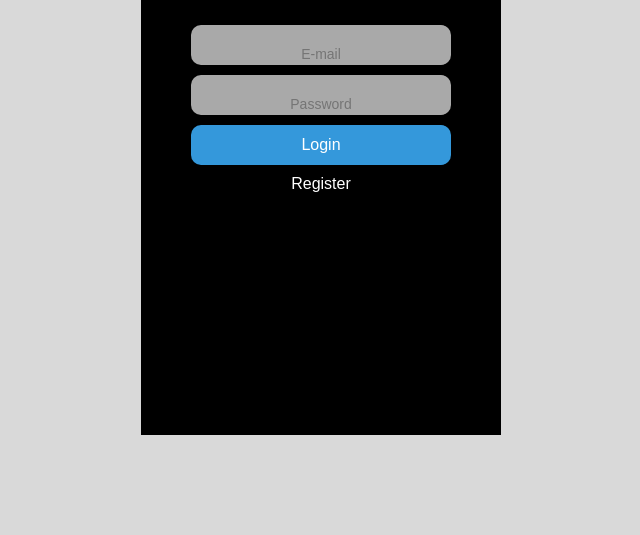
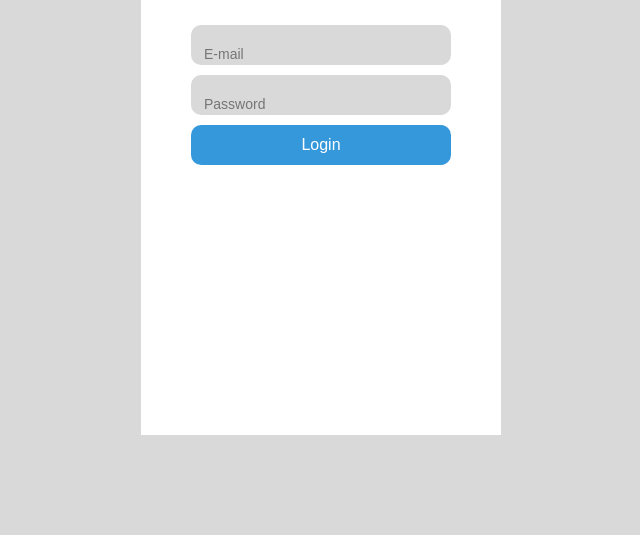
Before and after one commit to bashman1/iReporter, a plain HTML site: page index.html in a window 1280 px wide. Shown: the part 265-800 px from the top of the page, without its empty margins (319-959 px from the left). Drawn offline with Linux system fonts and the light colour scheme.

Commit message:
added the readme instructions and feedback changes

```diff
--- a/css/style.css
+++ b/css/style.css
@@ -67,9 +67,9 @@ html, body {
 	top: 50%;
 	left: 50%;
 	transform: translate(-50%,-50%);
-	color: #fff;
+	color: #000;
 	text-align: center;
-	background-color: #000;
+	background-color: #fff;
 
 	/*opacity: 0.5;*/
 	/*width: 30%;*/
@@ -89,7 +89,7 @@ html, body {
 .tbox{
 	width: 260px;
 	height: 40px;
-	background-color: #f1f1f1b3;
+	background-color: #d9d9d9;
 	border-radius: 10px;
 	margin: 10px auto ;
 }
@@ -97,12 +97,12 @@ html, body {
 	background: none;
 	border:none;
 	outline: none;
-	text-align: center;
+	text-align:left;
 	width: 90%;
 	height: 37px;
 	font-family: "Montserrat", sans-serif;
 	font-size: 14px;
-	color: #333;
+	color: #000;
 }
 .login input[type=email], input[type=password]{
 	/*width: 100%;*/
```
Also changed, not shown: 1 other file.
